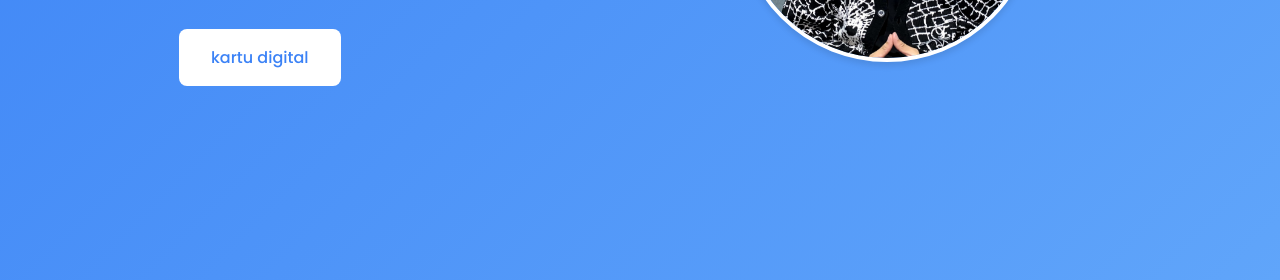
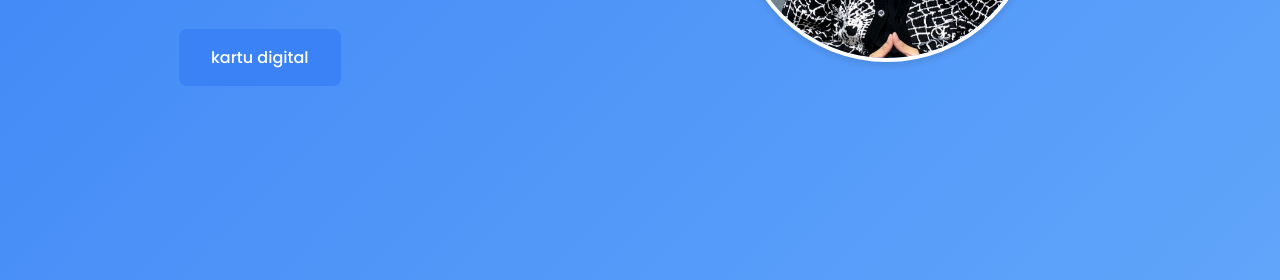
Before and after one commit to Team-Informatika/714230030, a plain HTML site: page index.html in a window 1280 px wide. Shown: the part 520-800 px from the top of the page. Drawn offline with Linux system fonts and the light colour scheme.

Commit message:
benerin button

```diff
--- a/index.css
+++ b/index.css
@@ -147,8 +147,8 @@ body {
 .cta-button {
   display: inline-block;
   padding: 1rem 2rem;
-  background-color: white;
-  color: var(--primary-color);
+  background-color: var(--primary-color);
+  color: white;
   text-decoration: none;
   border-radius: 0.5rem;
   font-weight: 500;
```
